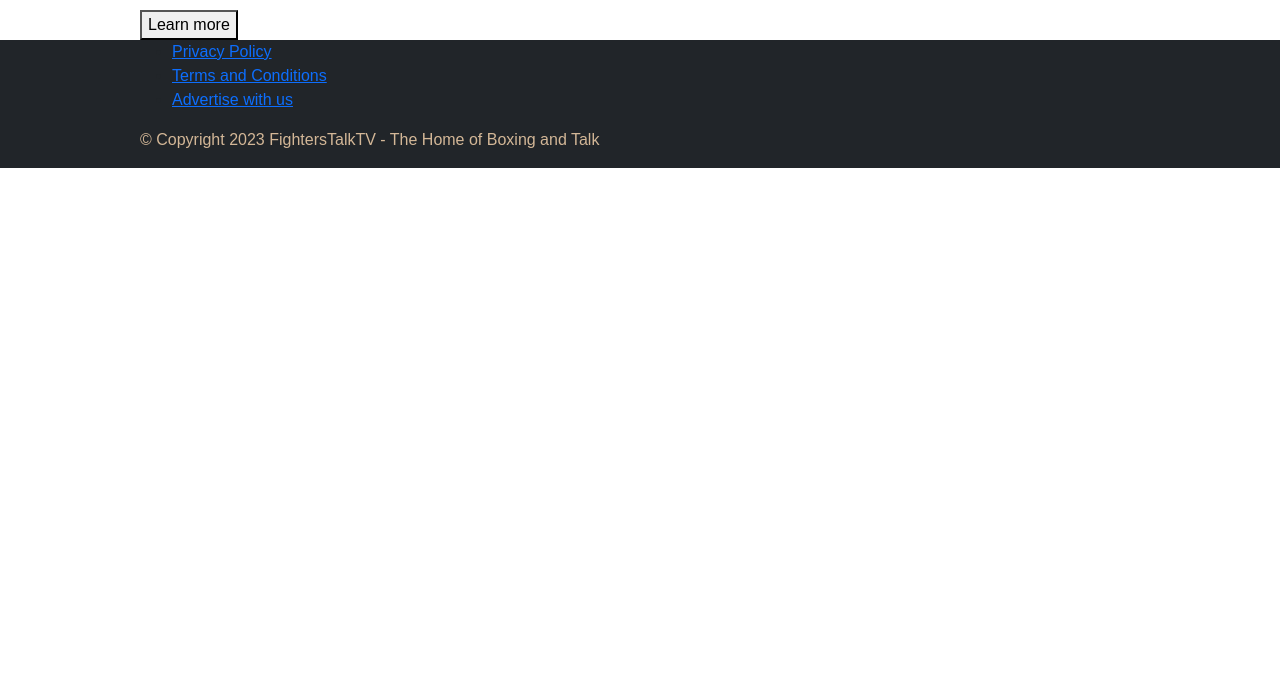
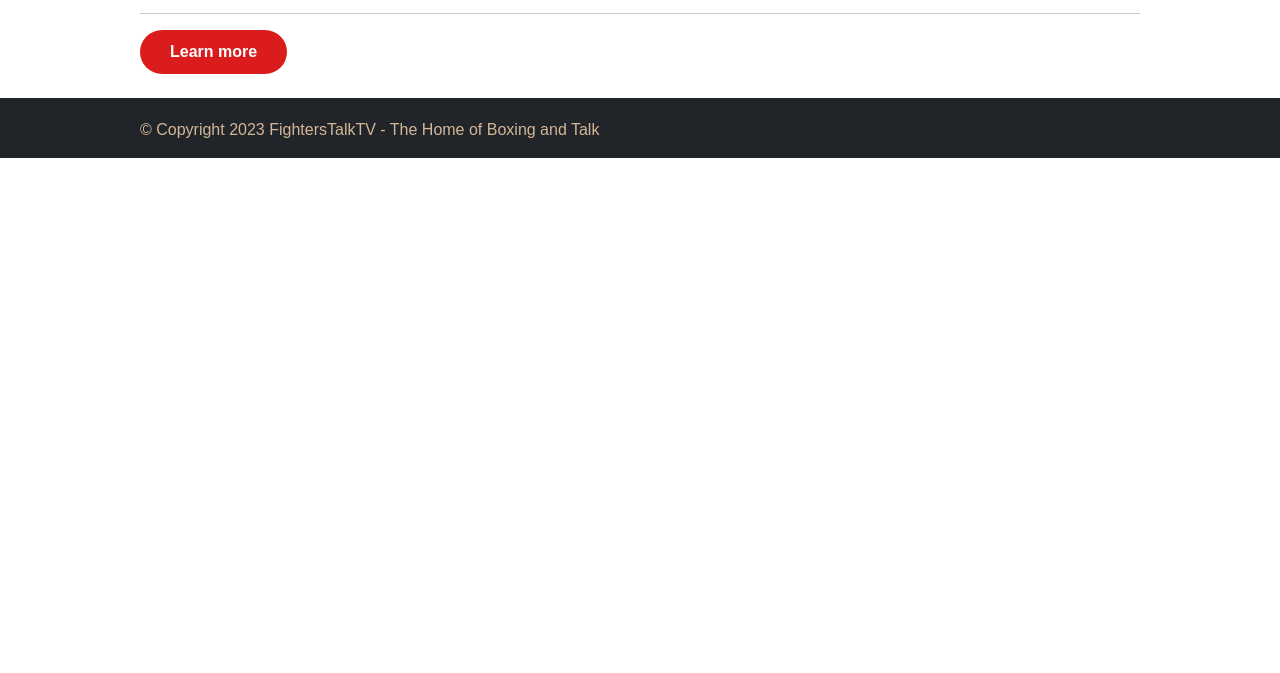
Before and after one commit to rahulroy24/learn-git, a plain HTML site: page index.html in a window 1280 px wide. Shown: the part 127-800 px from the top of the page. Drawn offline with nearby package versions, Linux system fonts and the light colour scheme; a script that the page names is missing; a web font is replaced by a local one.

Commit message:
Bug fixed

```diff
--- a/index.html
+++ b/index.html
@@ -33,6 +33,8 @@
     <p>Lorem ipsum dolor sit amet consectetur adipisicing elit. Numquam molestiae fugiat voluptates aspernatur odio cupiditate, et molestias similique iusto expedita maxime. Quas maxime, laboriosam dolores dicta nihil obcaecati in. Eum?</p>
     <hr>
     <button>Learn more</button>
+    <br>
+    <br>
    </div>
 
 
@@ -41,11 +43,6 @@
         <div class="container">
             <div class="row">
                 <div class="col-lg-12">
-                    <ul class="custom-footer">
-                        <li><a href="javascript:void(0)">Privacy Policy</a></li>
-                        <li><a href="javascript:void(0)">Terms and Conditions</a></li>
-                        <li><a href="javascript:void(0)">Advertise with us</a></li>
-                    </ul>
                     <p style="color:#d3b797;">© Copyright 2023 FightersTalkTV - The Home of Boxing and Talk</p>
                 </div>
             </div>
--- a/style.css
+++ b/style.css
@@ -12,13 +12,14 @@
         .container{
             width:calc(100% - 20%);
             margin:auto;
+            padding-top: 20px;
         }
 
-        .button{
-            background:#000;
-            padding: 20px 40px;
+        button{
+            background:rgb(218, 28, 28);
+            padding: 10px 30px;
             border-radius: 30px;
             color: #fff;
-            font-family: 'Courier New', Courier, monospace;
+           font-weight: bold;
             border: 0px;
         }
```
